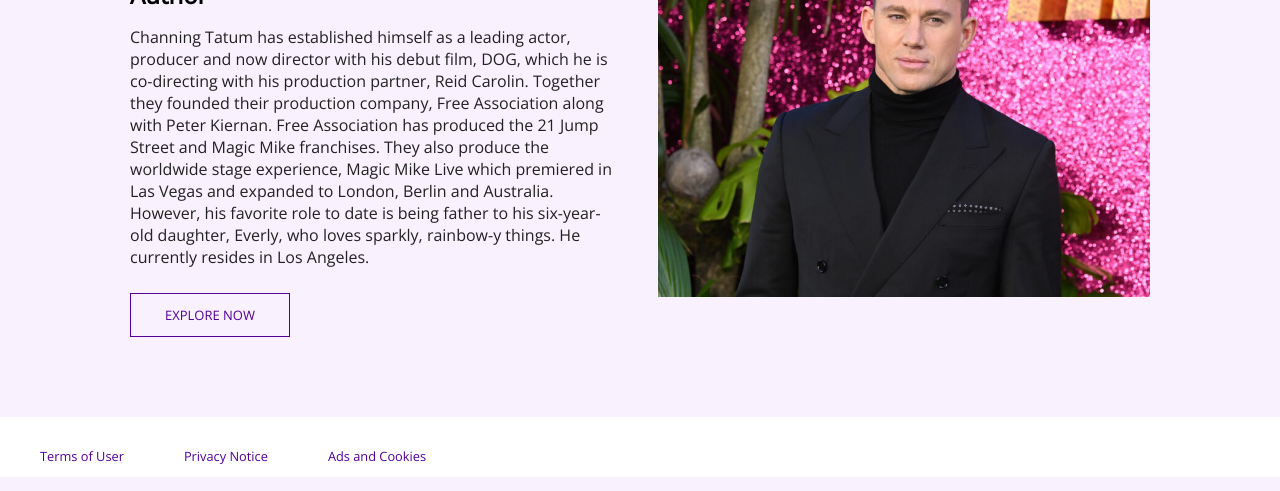
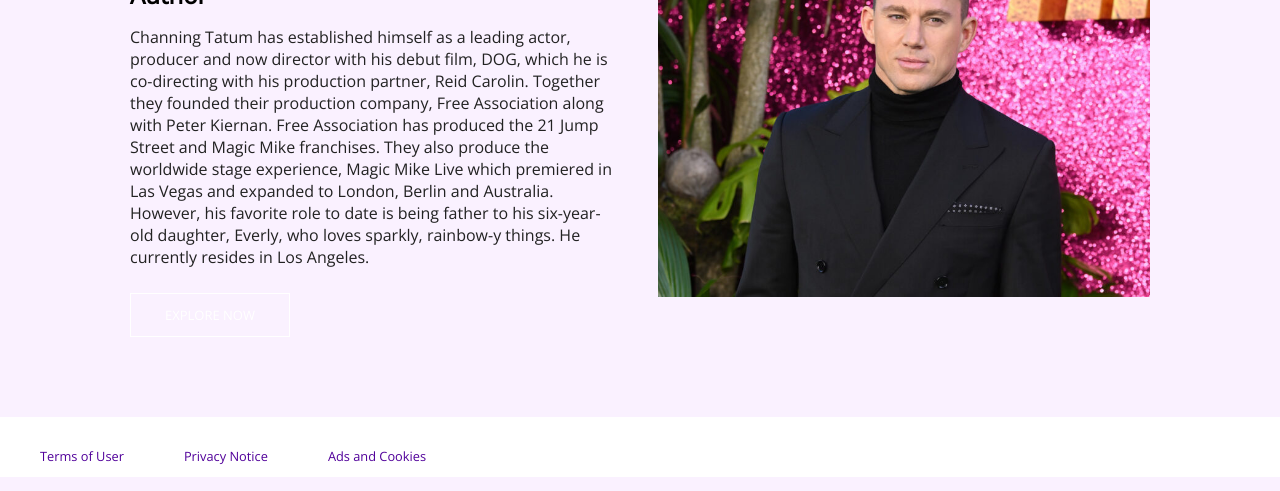
Before and after one commit to misn0005/mtm6201-midterm, a plain HTML site: page about.html in a window 1280 px wide. Shown: the part 309-800 px from the top of the page. Drawn offline with nearby package versions, Linux system fonts and the light colour scheme.

Commit message:
updates about.html

```diff
--- a/about.html
+++ b/about.html
@@ -15,6 +15,8 @@
 </head>
 
 <body>
+
+       <!-- creates main navigation in the header  -->
     <section class="header">
         <nav>
             <a href="index.html"><img src="images/logo.png" alt="site logo"></a>
@@ -36,6 +38,8 @@
         </nav>
     </section>
 
+    <!-- creates an about us section to display a picuture of the author, and a brief description side-by-side -->
+
     <section class="about-us">
         <div class="row">
             <div class="about-col">
@@ -48,7 +52,7 @@
                     Magic Mike Live which premiered in Las Vegas and expanded to London, Berlin and Australia. However,
                     his favorite role to date is being father to his six-year-old daughter, Everly, who loves sparkly,
                     rainbow-y things. He currently resides in Los Angeles.</p>
-                <a href="" class="hero-btn red-btn">EXPLORE NOW</a>
+                <a href="" class="hero-btn fade-btn">EXPLORE NOW</a>
             </div>
             <div class="about-col">
                 <img src="images/channing-tatum-flirt-800x599.jpg" alt="image of author">
```
